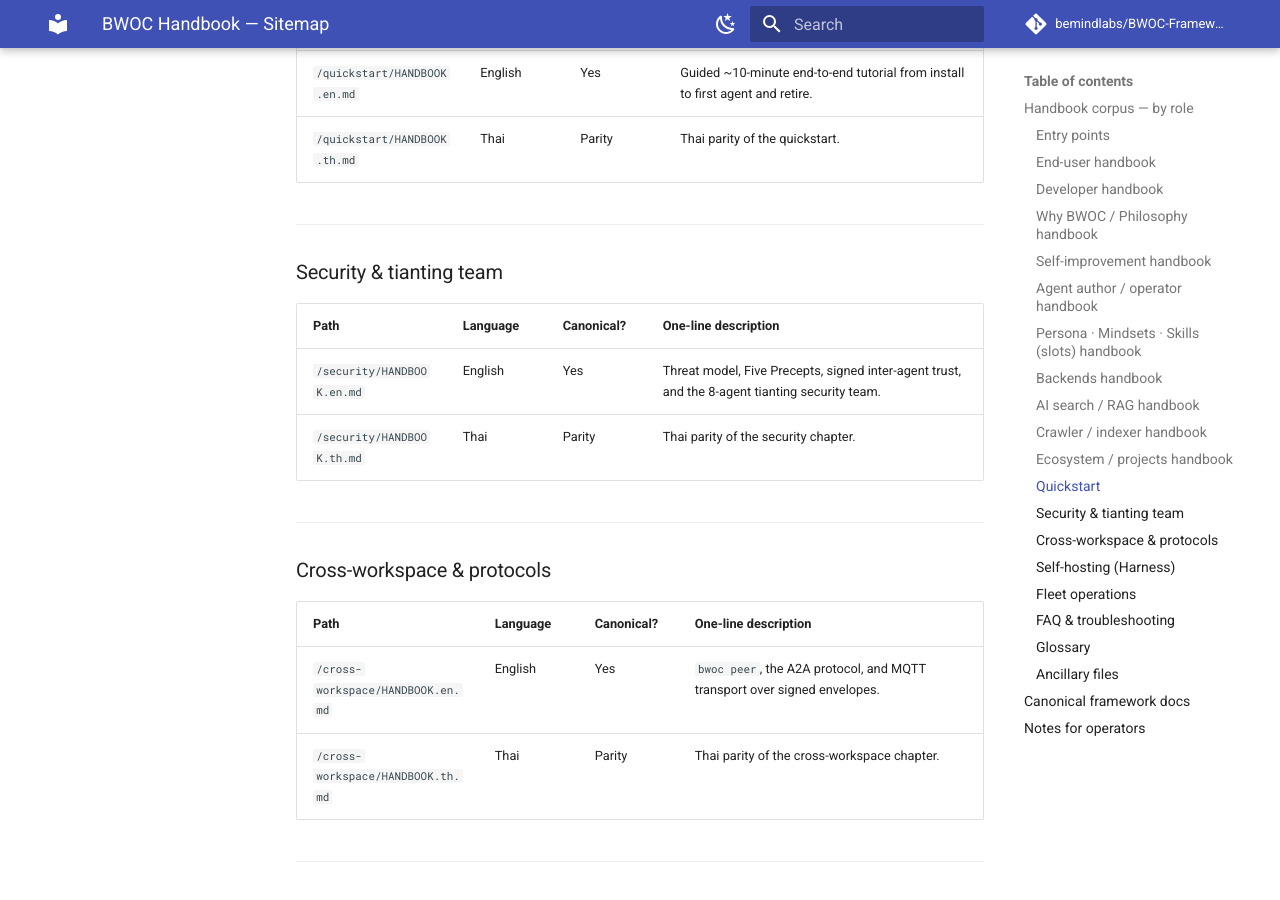
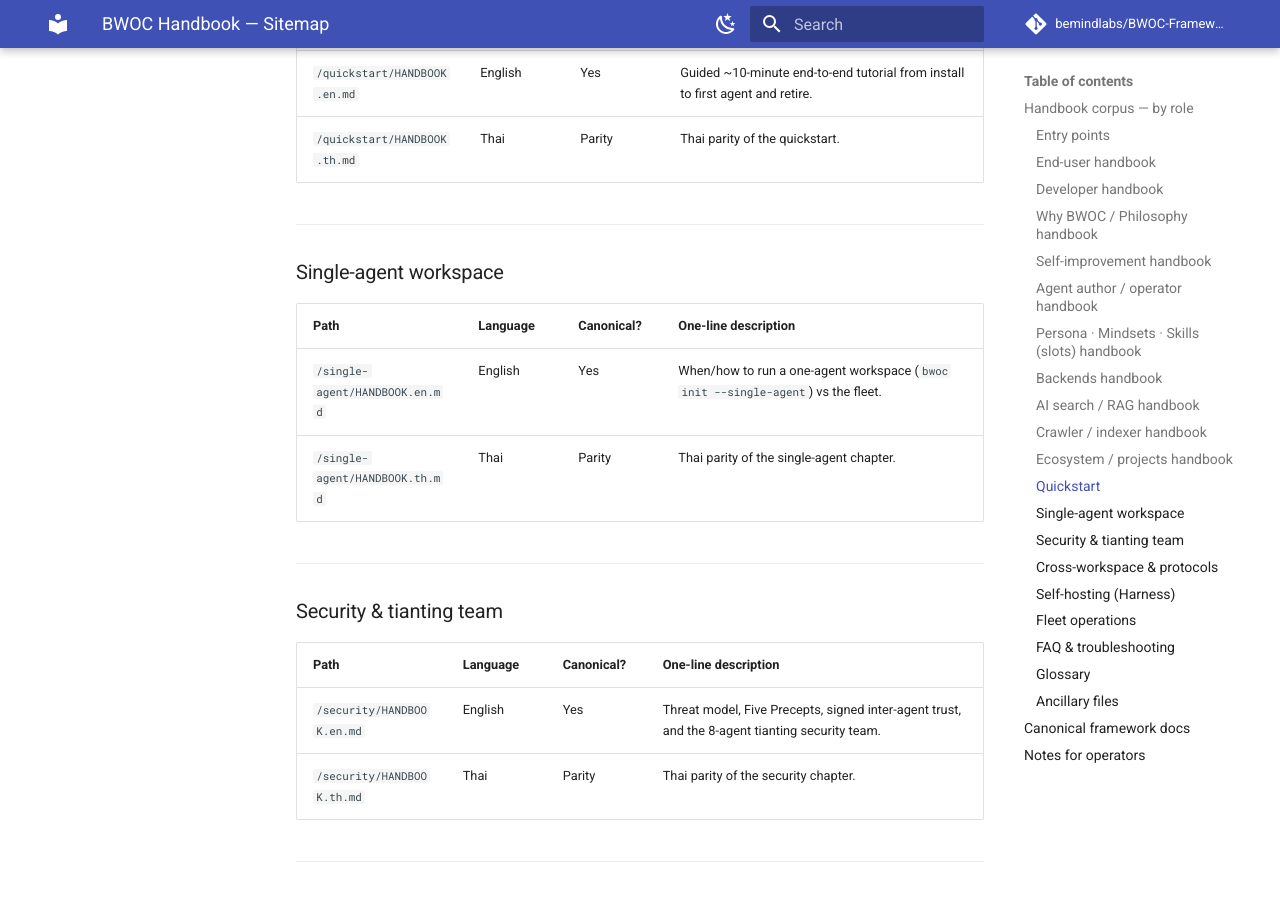
Before and after one commit to bemindlabs/bwoc-handbook, an MkDocs documentation site: the page built from docs/sitemap.md, in a window 1280 px wide and 900 px high, scrolled down 6985 px. Built offline with MkDocs 1.6.1 and Material for MkDocs 9.7.7, drawn with Linux system fonts in a browser that asks for light colours; comment, search, counter and statistics services are not loaded.

Commit message:
docs(single-agent): add Single-agent workspace chapter (EN+TH)
bwoc init --single-agent vs fleet; when to use; drive one agent; grow later.
Clarifies there is no machine-wide 'global agent' (cross-machine = peers/A2A).
Wired into nav, READMEs, llms.txt, sitemap.

Co-Authored-By: Claude Opus 4.8 (1M context) <noreply@anthropic.com>

```diff
--- a/docs/llms.txt
+++ b/docs/llms.txt
@@ -54,6 +54,9 @@
 
 [Quickstart — English](quickstart/HANDBOOK.en.md): A guided ~10-minute end-to-end tutorial: install, `bwoc init`, `bwoc new` + `bwoc check`, talk to the agent (`chat`/`run`), make a team + task, observe, and retire. The hands-on companion to the reference end-user page.
 [Quickstart — Thai](quickstart/HANDBOOK.th.md): Thai-language parity of the quickstart.
+
+[Single-Agent Workspace — English](single-agent/HANDBOOK.en.md): When and how to run a one-agent workspace (`bwoc init --single-agent`) instead of the multi-agent fleet — profile differences, driving the single agent, and growing into a fleet later. Note: there is no machine-wide "global agent"; cross-machine sharing is the cross-workspace (peer/A2A) story.
+[Single-Agent Workspace — Thai](single-agent/HANDBOOK.th.md): Thai parity of the single-agent chapter.
 
 [Security & tianting — English](security/HANDBOOK.en.md): Security with BWOC — the threat model (Three Cravings: manipulation/persistence/destruction), the Five Precepts safety floor, audit logging (Three Doors), inter-agent trust + ed25519 signing, fleet-health signals, and the 8-agent tianting (天庭) security team (yudi/erlang/zhongkui/yanluo/laojun/xuanwu/nezha/taibai) with the monitor→hunt→patch→report incident loop. Red-team is authorized-use only.
 [Security & tianting — Thai](security/HANDBOOK.th.md): Thai-language parity of the security chapter.
--- a/docs/sitemap.md
+++ b/docs/sitemap.md
@@ -166,6 +166,15 @@ For the full freshness-signal spec see [`crawler/HANDBOOK.en.md`](crawler/HANDBO
 
 ---
 
+### Single-agent workspace
+
+| Path | Language | Canonical? | One-line description |
+|---|---|---|---|
+| `/single-agent/HANDBOOK.en.md` | English | Yes | When/how to run a one-agent workspace (`bwoc init --single-agent`) vs the fleet. |
+| `/single-agent/HANDBOOK.th.md` | Thai | Parity | Thai parity of the single-agent chapter. |
+
+---
+
 ### Security & tianting team
 
 | Path | Language | Canonical? | One-line description |
--- a/mkdocs.yml
+++ b/mkdocs.yml
@@ -62,6 +62,9 @@ nav:
   - Quickstart:
       - "English": quickstart/HANDBOOK.en.md
       - "ภาษาไทย": quickstart/HANDBOOK.th.md
+  - Single-Agent Workspace:
+      - "English": single-agent/HANDBOOK.en.md
+      - "ภาษาไทย": single-agent/HANDBOOK.th.md
   - End User:
       - "English": end-user/HANDBOOK.en.md
       - "ภาษาไทย": end-user/HANDBOOK.th.md
```
Also changed, not shown: README.md (+1 -0 lines), docs/README.md (+1 -0 lines), docs/README.th.md (+1 -0 lines), docs/single-agent/HANDBOOK.en.md (added, +63 -0 lines), docs/single-agent/HANDBOOK.th.md (added, +63 -0 lines).
